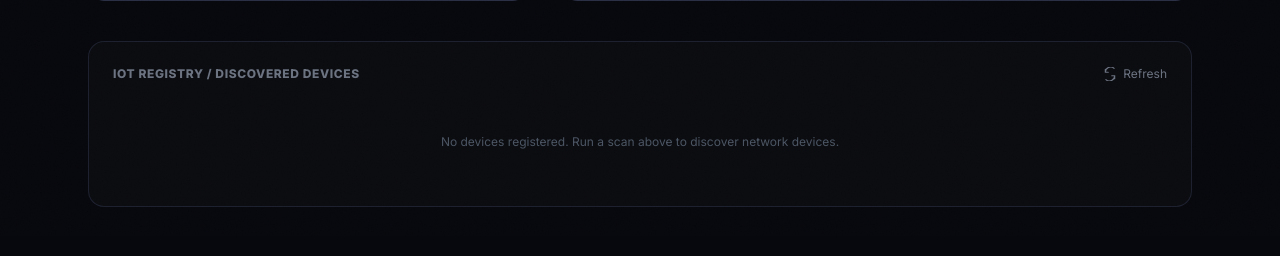
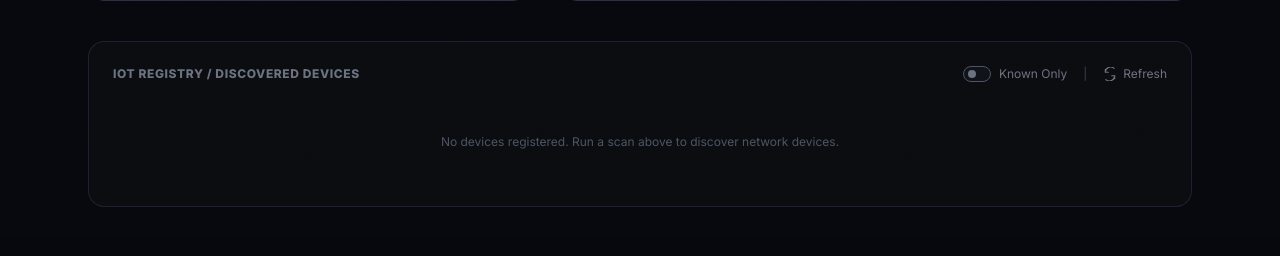
Before and after one commit to gnueole/papyconnect, a FastAPI app: page / in a window 1280 px wide. Shown: the part 564-820 px from the top of the page. Run offline with FastAPI, Linux system fonts and the light colour scheme; data that the repository does not hold is empty; some libraries are stand-ins or nearby versions.

Commit message:
feat: add 'Known Only' toggle filter to IoT registry list

```diff
--- a/papiconnect/app/static/js/app.js
+++ b/papiconnect/app/static/js/app.js
@@ -35,6 +35,8 @@ function app() {
     },
     _toastTimer: null,
 
+    filterKnownVendors: false,
+
     wizard: {
       step: 1,
       service: '',
@@ -44,6 +46,13 @@ function app() {
 
     get onlineCount() {
       return this.devices.filter(d => d.status === 'online').length;
+    },
+
+    get filteredDevices() {
+      if (this.filterKnownVendors) {
+        return this.devices.filter(d => d.vendor !== 'Generic');
+      }
+      return this.devices;
     },
 
     async init() { await this.load(); },
--- a/papiconnect/app/templates/components/registry.html
+++ b/papiconnect/app/templates/components/registry.html
@@ -2,12 +2,33 @@
 <section class="bg-[#0b0c10] border border-rim/60 rounded-2xl p-6">
       <div class="flex items-center justify-between mb-5">
         <h3 class="text-xs font-extrabold uppercase tracking-wider text-gray-500">IoT Registry / Discovered Devices</h3>
+        <div class="flex items-center gap-4">
+          <!-- Filter Known Vendors Toggle Switch -->
+          <button
+            @click="filterKnownVendors = !filterKnownVendors"
+            class="text-xs flex items-center gap-2 transition-colors select-none focus:outline-none"
+            :class="filterKnownVendors ? 'text-gold' : 'text-gray-500 hover:text-gray-300'"
+            title="Toggle showing only devices with known brand integrations"
+          >
+            <span class="relative inline-flex items-center h-4 w-7 rounded-full border transition-colors duration-200"
+                  :class="filterKnownVendors ? 'bg-gold/20 border-gold/50' : 'bg-rim/20 border-gray-600'">
+              <span class="inline-block h-2 w-2 transform rounded-full transition-transform duration-200"
+                    :class="filterKnownVendors ? 'translate-x-4 bg-gold' : 'translate-x-1 bg-gray-500'"></span>
+            </span>
+            <span>Known Only</span>
+          </button>
+
+          <!-- Divider -->
+          <span class="text-gray-700 text-xs select-none">|</span>
+
+          <!-- Refresh Button -->
           <button @click="load()" class="text-xs text-gray-500 hover:text-gold flex items-center gap-1.5 transition-colors">
             <svg class="w-3.5 h-3.5" fill="none" viewBox="0 0 24 24" stroke="currentColor" stroke-width="2">
               <path stroke-linecap="round" d="M4 4v5h5M20 20v-5h-5M4 9a9 9 0 0 1 15-6.7M20 15a9 9 0 0 1-15 6.7"/>
             </svg>
             Refresh
           </button>
+        </div>
       </div>
 
       <!-- Scan in progress warning -->
@@ -28,7 +49,7 @@
       <!-- Registered devices list -->
       <template x-if="!loading">
         <div class="grid gap-4 sm:grid-cols-2 md:grid-cols-3">
-          <template x-for="d in devices" :key="d.ip">
+          <template x-for="d in filteredDevices" :key="d.ip">
             <div
               @click="openDeviceDetails(d)"
               class="flex items-center justify-between p-3.5 rounded-xl bg-panel/50 border border-rim/50 relative group cursor-pointer hover:bg-panel/80 hover:border-gold/30 transition-all duration-200"
@@ -70,9 +91,8 @@
             </div>
           </template>
 
-          <template x-if="devices.length === 0">
-            <div class="col-span-full py-8 text-center text-xs text-gray-600">
-              No devices registered. Run a scan above to discover network devices.
+          <template x-if="filteredDevices.length === 0">
+            <div class="col-span-full py-8 text-center text-xs text-gray-600" x-text="filterKnownVendors ? 'No known brand devices registered.' : 'No devices registered. Run a scan above to discover network devices.'">
             </div>
           </template>
         </div>
```
Lines whose indentation alone changed are shown as unchanged.
